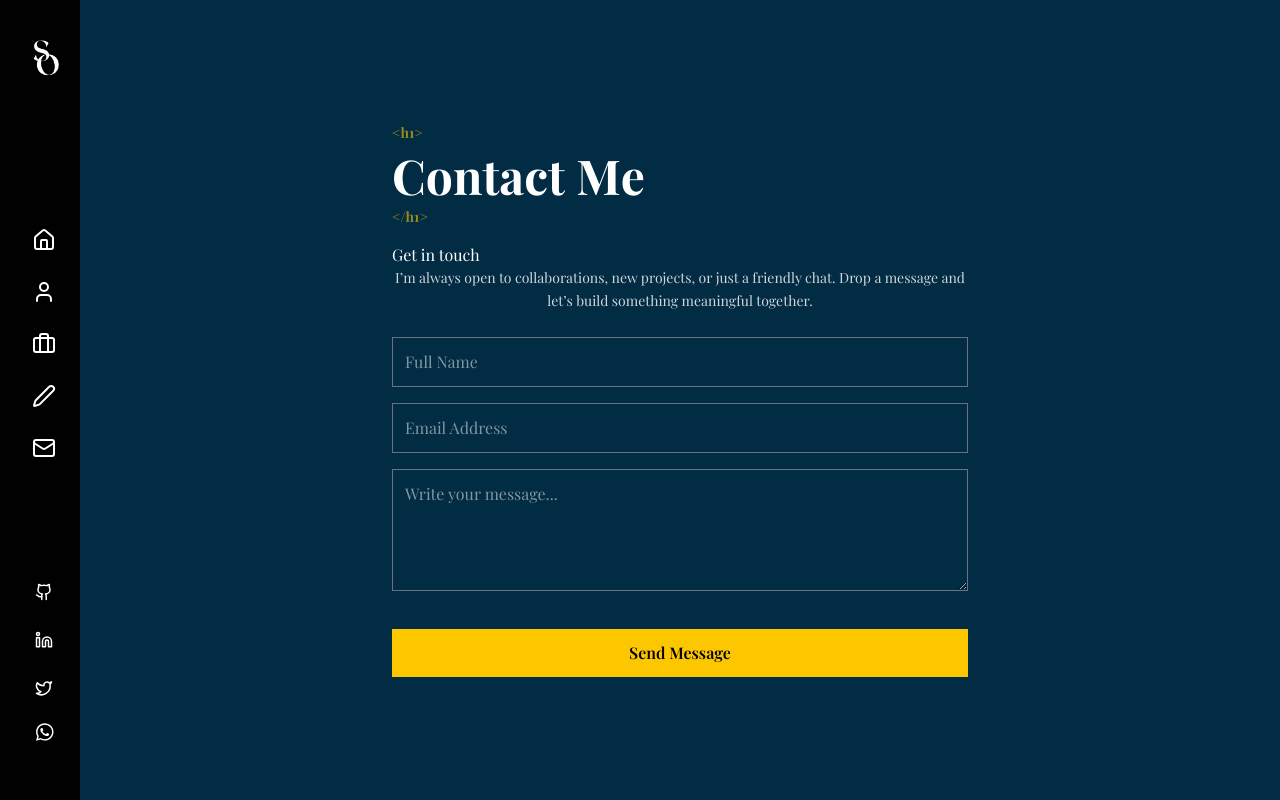
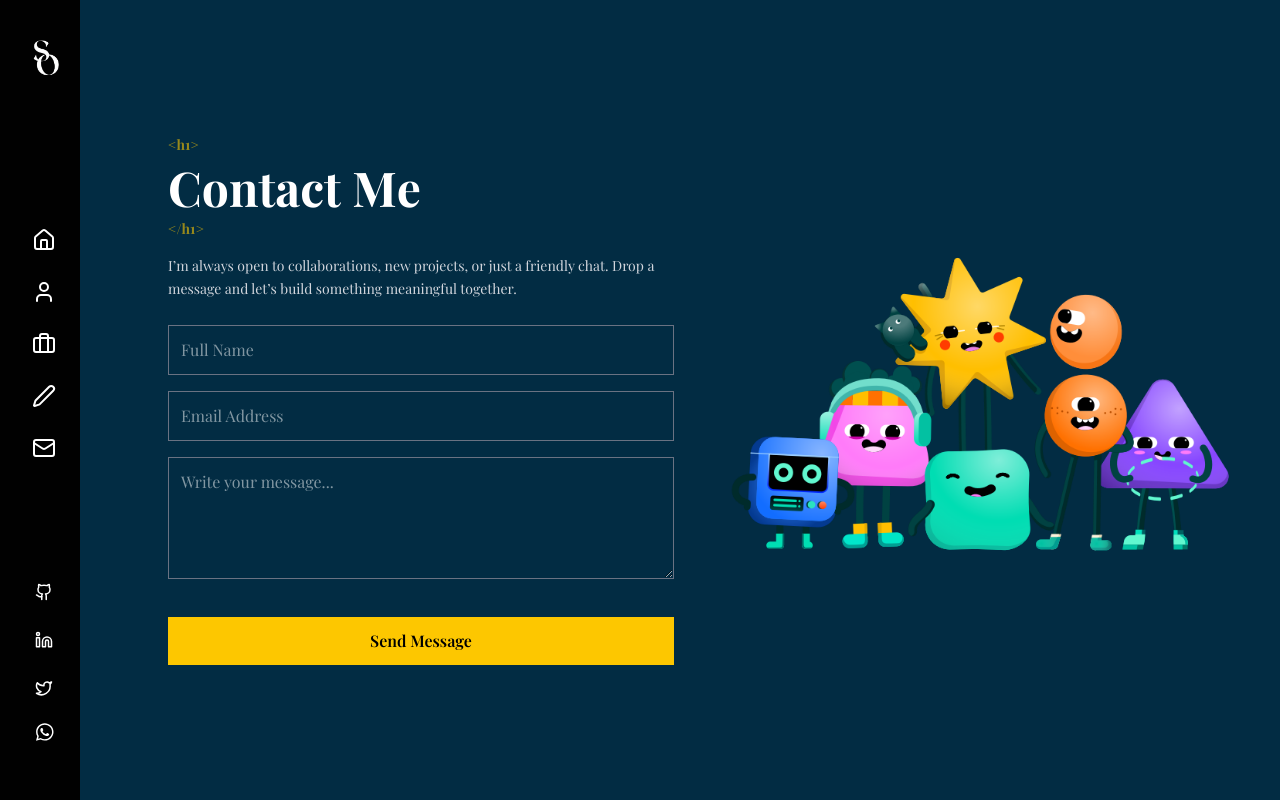
Before and after one commit to MrLexsmyth/portfolio2, a Next.js app in the folder client/: page /contact in a window 1280 px wide. Built offline with nearby package versions, Linux system fonts and the light colour scheme.

Commit message:
add new feature

```diff
--- a/client/app/(home)/contact/page.tsx
+++ b/client/app/(home)/contact/page.tsx
@@ -4,6 +4,7 @@ import React, { useRef, useState } from "react";
 import { motion as Motion } from "framer-motion";
 import emailjs from "@emailjs/browser";
 import AnimatedText from "@/components/AnimatedText";
+import Image from "next/image";
 
 const Page = () => {
   const form = useRef<HTMLFormElement | null>(null);
@@ -35,35 +36,37 @@ const Page = () => {
   };
 
   return (
-    <div className="h-screen bg-[#022c43] flex items-center justify-center overflow-hidden px-6">
-      <div className="w-full max-w-xl text-white">
+   <div className="min-h-screen bg-[#022c43] flex flex-col lg:flex-row items-center justify-center overflow-hidden px-6 gap-8">
 
-         <div className="text-white font-bold text-3xl md:text-5xl mb-4">
+
+  {/* FORM / TEXT SECTION */}
+  <div className="flex-1 w-full max-w-xl text-white order-2 lg:order-1 ml-0 lg:ml-16 mb-10 lg:mb-0">
+
+    <div className="font-bold text-3xl md:text-5xl mb-4">
       <span className="block text-yellow-400 text-sm opacity-60 mb-2">
         &lt;h1&gt;
       </span>
+
       <AnimatedText>Contact Me</AnimatedText>
+
       <span className="block text-yellow-400 text-sm opacity-60 mt-2">
         &lt;/h1&gt;
       </span>
     </div>
 
-        {/* TEXT */}
-        <h1>Get in touch</h1>
-        <p className="text-sm text-gray-300 text-center mb-6 leading-relaxed">
+    <p className="text-sm text-gray-300 mb-6 leading-relaxed">
       I’m always open to collaborations, new projects, or just a friendly
       chat. Drop a message and let’s build something meaningful together.
     </p>
 
     {notification && (
-          <p className="text-center text-yellow-400 text-sm mb-4">
+      <p className="text-yellow-400 text-sm mb-4">
         {notification}
       </p>
     )}
 
     {/* FORM */}
     <form ref={form} onSubmit={sendEmail} className="space-y-4">
-
       <Motion.input
         initial={{ opacity: 0, y: 15 }}
         animate={{ opacity: 1, y: 0 }}
@@ -106,7 +109,21 @@ const Page = () => {
       </Motion.button>
     </form>
   </div>
+  {/* IMAGE SECTION */}
+  <div className="flex-1 flex items-center justify-center order-1 lg:order-2">
+    <div className="w-[250px] h-[280px] sm:w-[400px] sm:h-[400px] lg:w-[550px] lg:h-[550px] relative">
+      <Image
+        src="/animation.png"
+        alt="Logo"
+        fill
+        className="object-contain"
+        priority
+      />
     </div>
+  </div>
+
+</div>
+
   );
 };
 
```
Also changed, not shown: client/public/animation.png (added). Lines whose indentation alone changed are shown as unchanged.
